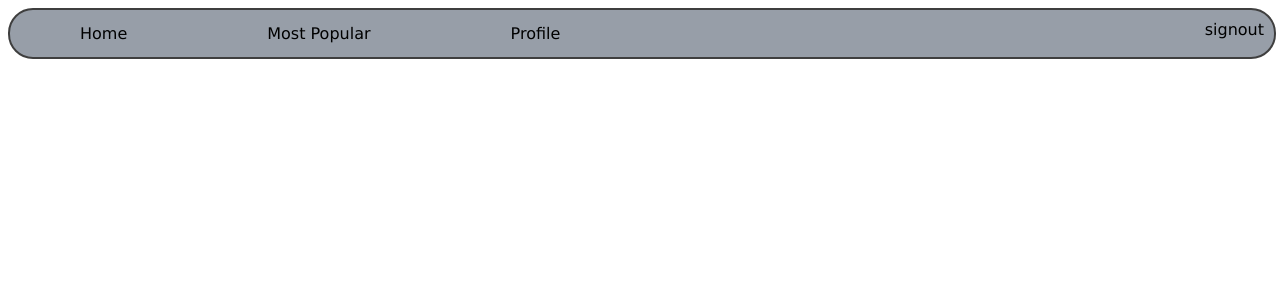
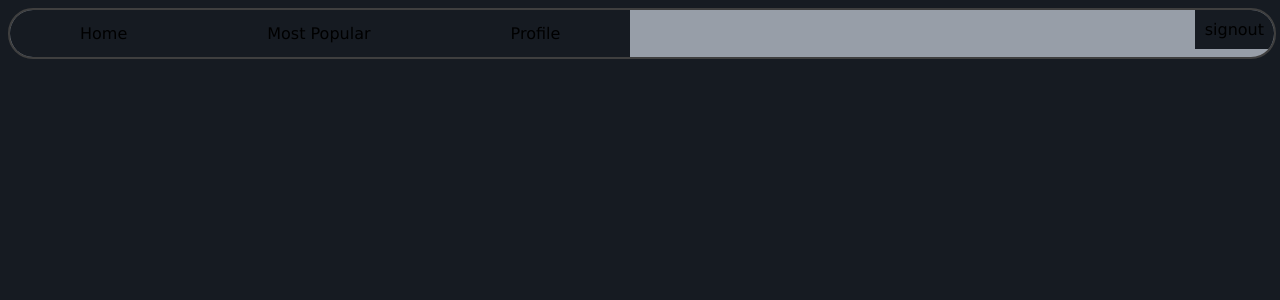
Before and after one commit to jcarrier12/arcade, a PHP site: page /top.php?isLog=1 in a window 1280 px wide. Shown: the top 300 px of the page. Run offline with PHP 8.4, Linux system fonts and the light colour scheme.

Commit message:
Update arcade.css

```diff
--- a/arcade.css
+++ b/arcade.css
@@ -7,6 +7,7 @@ You should not need to modify this file.  Your pages should work with it as-is.
 * {
 	font-size: 12pt;
 	font-family: "Verdana", "Geneva", sans-serif;
+	background-color: #161b22;
 }
 a{
 	text-decoration: none;
@@ -111,3 +112,5 @@ a{
 #bio h2{
 	text-align: center;
 }
+
+.
```
